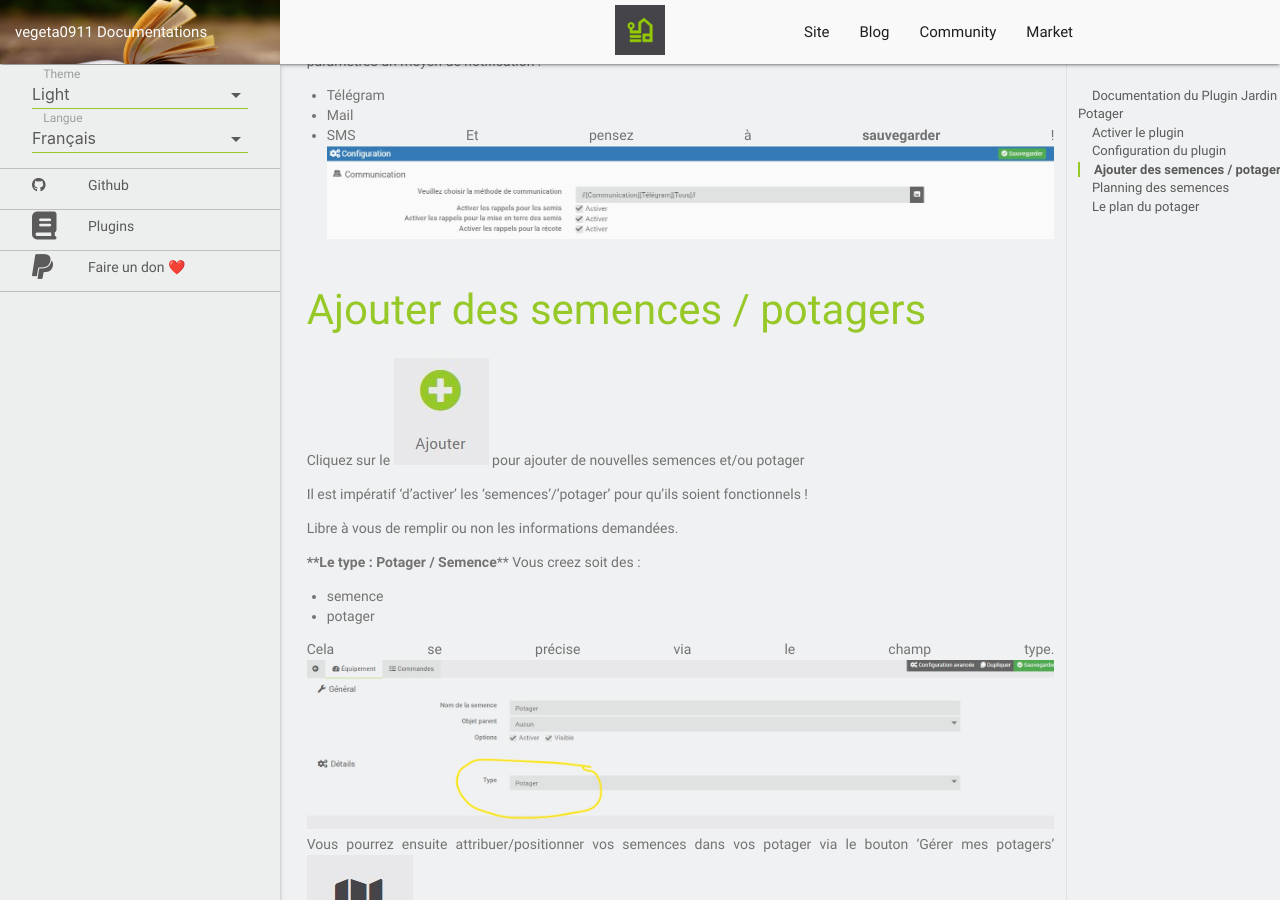
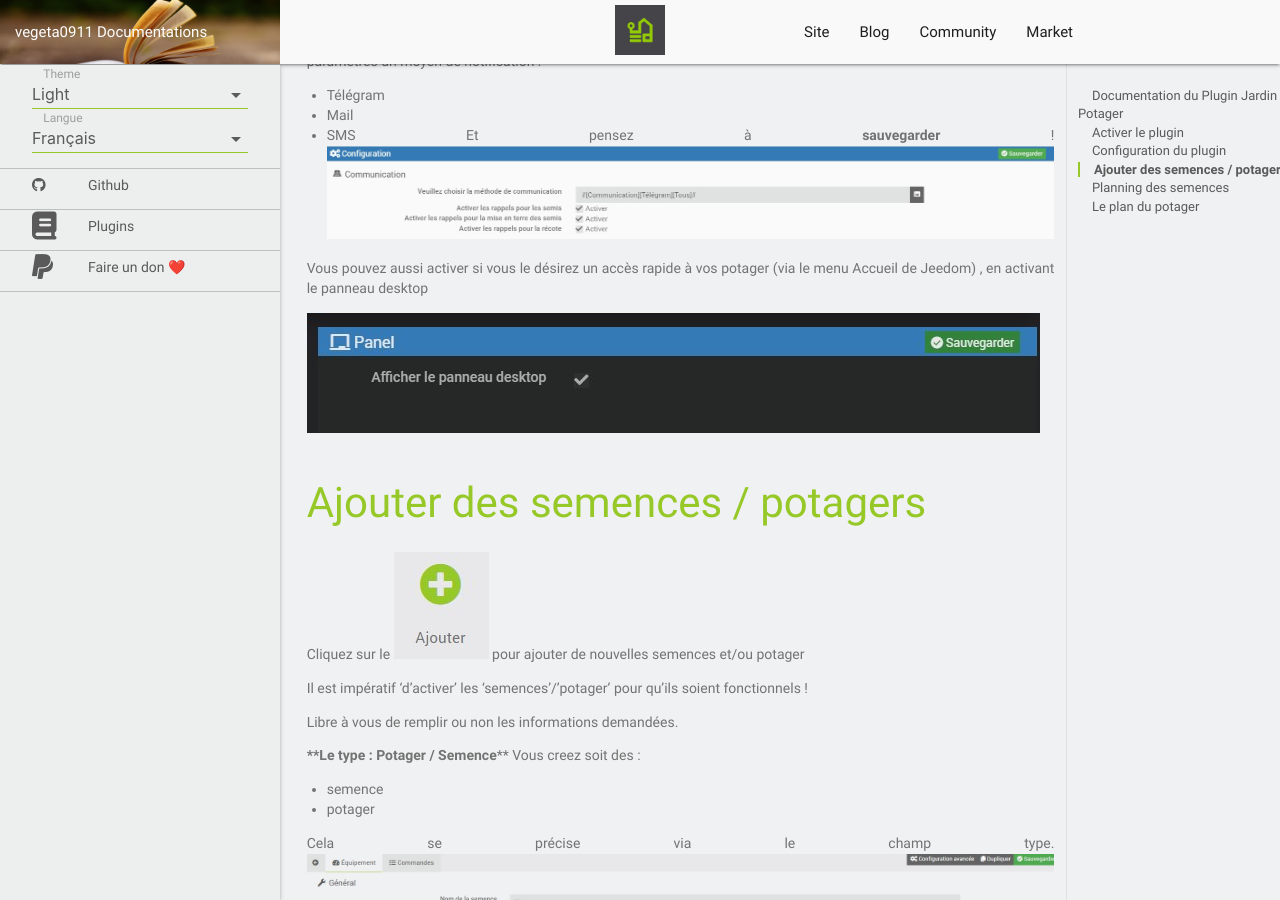
Before and after one commit to vegeta0911/documentation, a Jekyll site: the page built from plugins/fr_FR/Jardin/index.md, in a window 1280 px wide and 900 px high, scrolled down 630 px. Built offline with Jekyll 4.4.1, drawn with Linux system fonts in a browser that asks for light colours; nearby versions of some CDN libraries; our own code applies the rules of GitHub Pages for plain Markdown files; library files that are not in the unit come from our copies.

Commit message:
Update index.md

```diff
--- a/plugins/fr_FR/Jardin/index.md
+++ b/plugins/fr_FR/Jardin/index.md
@@ -19,6 +19,10 @@ Si vous désirez profitez des fonctionnalités de notification, pensez à rensei
 - SMS
 Et pensez à **sauvegarder** !
  ![enter image description here](../../images/Jardin/parametres.jpg)
+
+Vous pouvez aussi activer si vous le désirez un accès rapide à vos potager (via le menu Accueil de Jeedom) , en activant le panneau desktop
+
+![enter image description here](../../images/Jardin/pannel.jpg)
 
 Ajouter des semences / potagers
 ===
```
